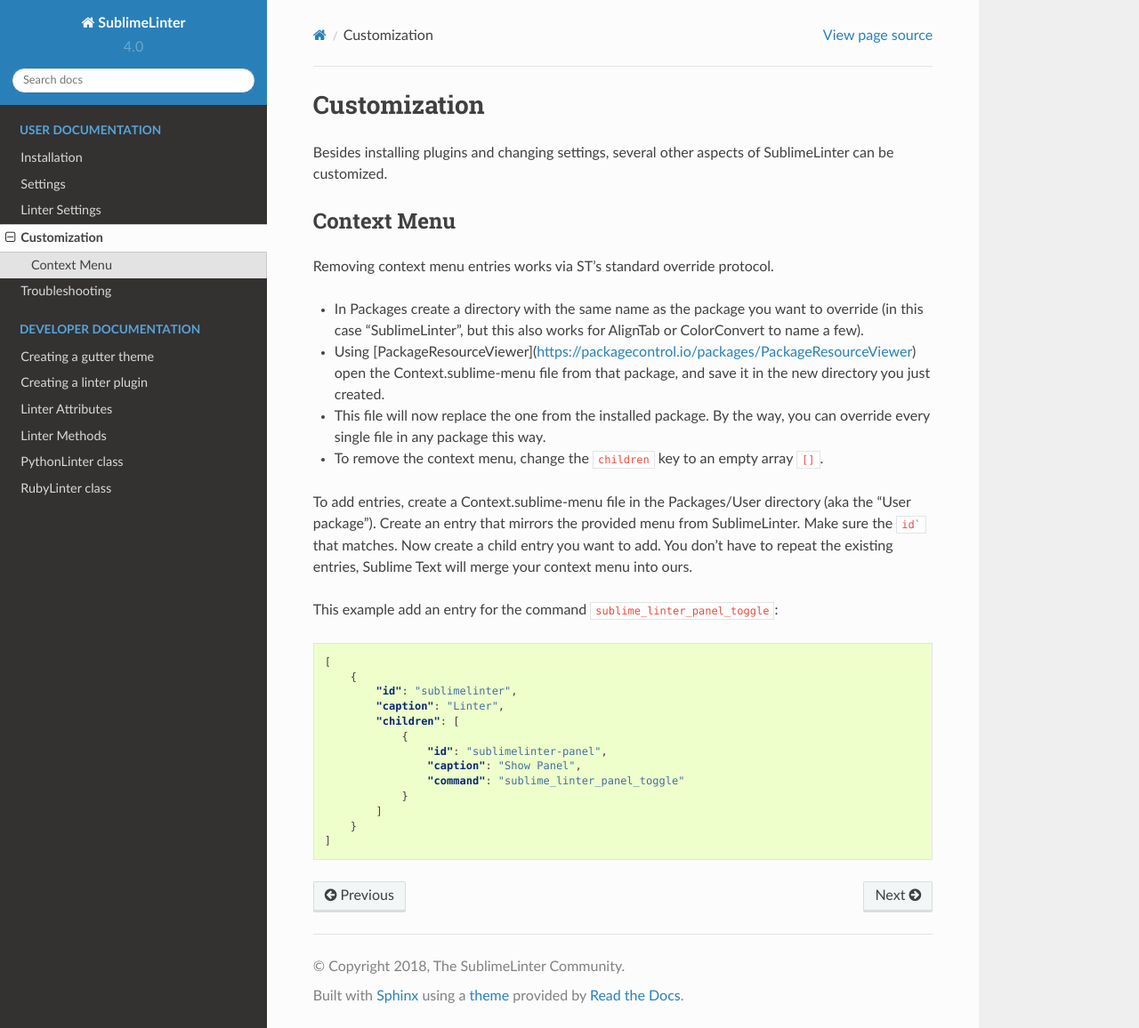
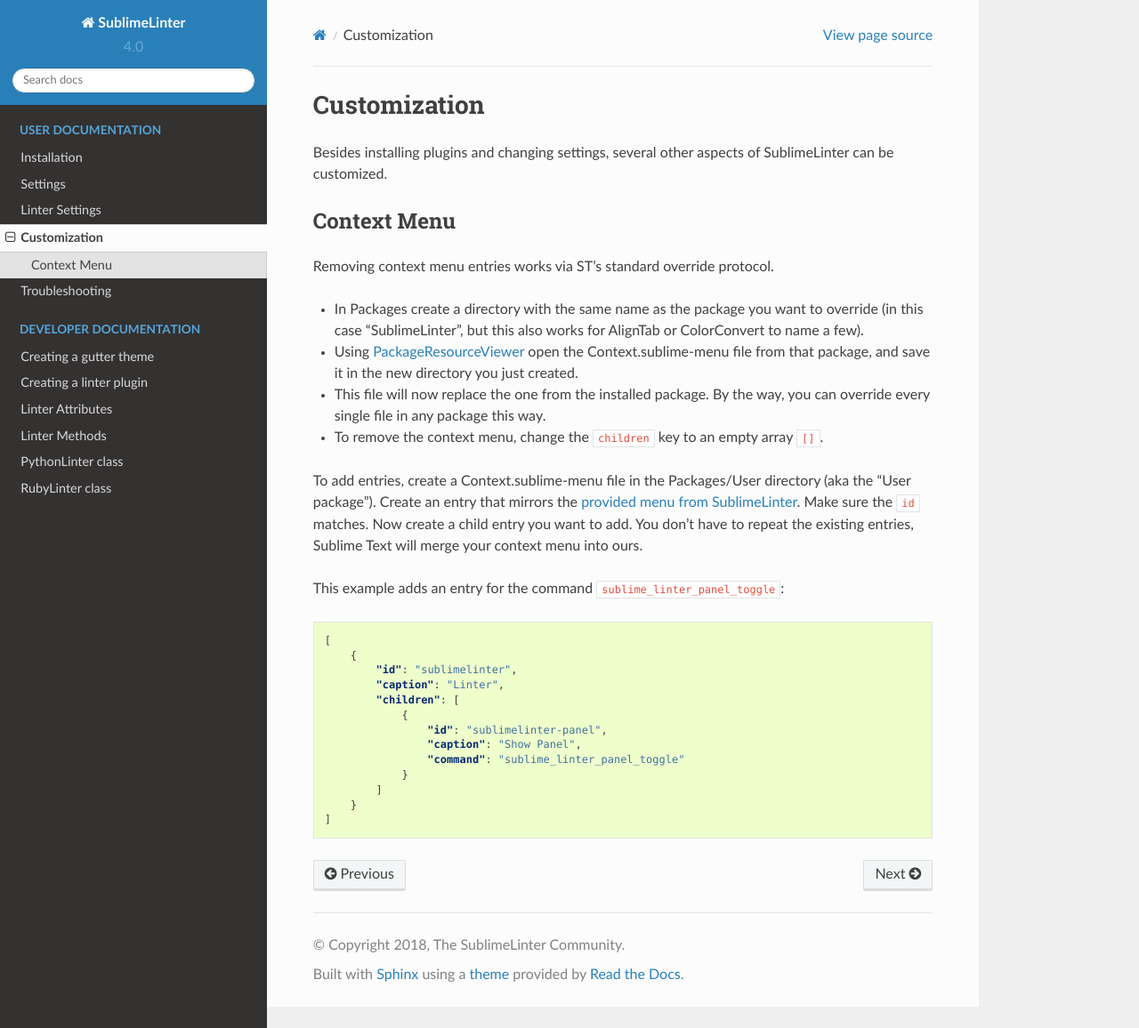
Before and after one commit to SublimeLinter/SublimeLinter, a Sphinx documentation site: the page built from docs/customization.rst, in a window 1280 px wide and 1156 px high. Shown: the whole window at 89% size. Built offline with Sphinx 7.4.7 and the Read the Docs theme 2.0.0, drawn with Linux system fonts in a browser that asks for light colours.

Commit message:
docs: text corrections and links

````diff
--- a/docs/customization.rst
+++ b/docs/customization.rst
@@ -11,7 +11,7 @@
 
 - In Packages create a directory with the same name as the package you want to override
   (in this case "SublimeLinter", but this also works for AlignTab or ColorConvert to name a few).
-- Using [PackageResourceViewer](https://packagecontrol.io/packages/PackageResourceViewer)
+- Using `PackageResourceViewer <https://packagecontrol.io/packages/PackageResourceViewer>`_
   open the Context.sublime-menu file from that package,
   and save it in the new directory you just created.
 - This file will now replace the one from the installed package.
@@ -19,11 +19,11 @@
 - To remove the context menu, change the ``children`` key to an empty array ``[]``.
 
 To add entries, create a Context.sublime-menu file in the Packages/User directory (aka the "User package").
-Create an entry that mirrors the provided menu from SublimeLinter.
-Make sure the ``id``` that matches. Now create a child entry you want to add.
+Create an entry that mirrors the `provided menu from SublimeLinter <https://github.com/SublimeLinter/SublimeLinter/blob/master/menus/Context.sublime-menu>`_.
+Make sure the ``id`` matches. Now create a child entry you want to add.
 You don't have to repeat the existing entries, Sublime Text will merge your context menu into ours.
 
-This example add an entry for the command ``sublime_linter_panel_toggle``:
+This example adds an entry for the command ``sublime_linter_panel_toggle``:
 
 .. code-block:: json
 
````
